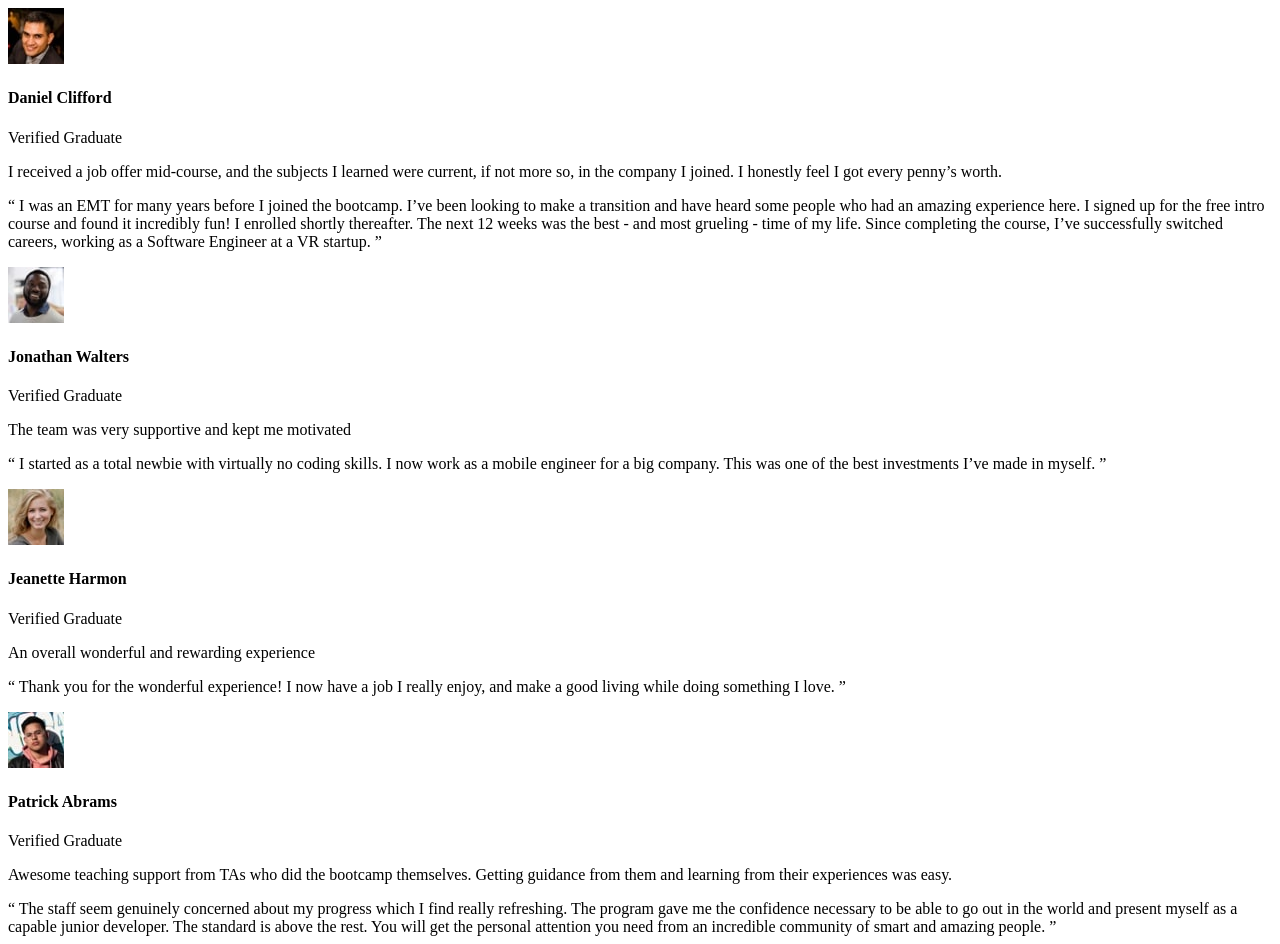
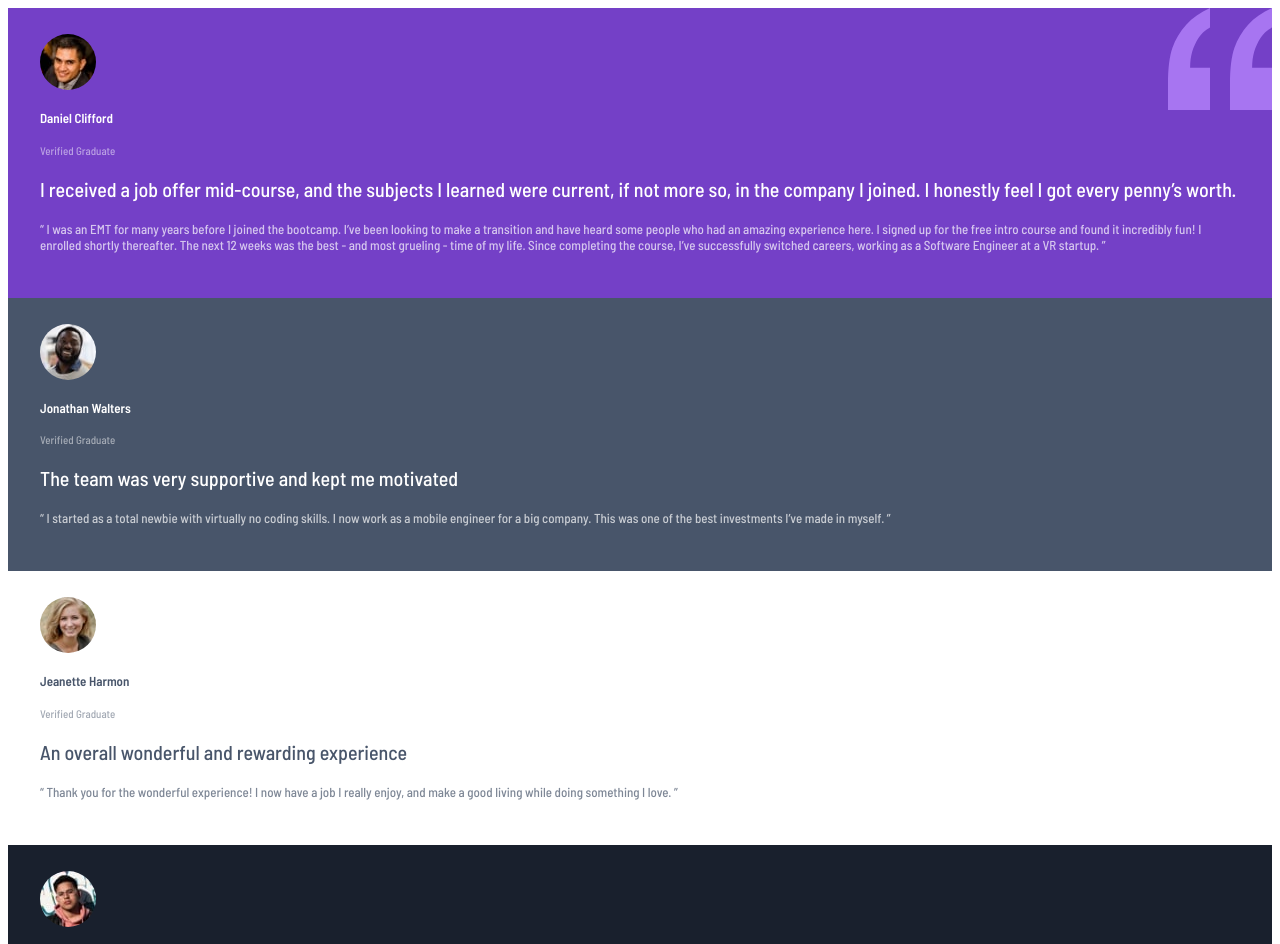
Before and after one commit to Jacoberson/testimonials-grid, a website: page index.html in a window 1280 px wide. Shown: the top 944 px of the page. Drawn offline with Linux system fonts and the light colour scheme.

Commit message:
Color cards and card text

```diff
--- a/index.html
+++ b/index.html
@@ -14,7 +14,7 @@
   </head>
   <body>
     <main>
-      <div class="testimonial-card">
+      <div class="testimonial-card purple">
         <div class="author">
           <img
             class="author-image"
@@ -30,7 +30,7 @@
             current, if not more so, in the company I joined. I honestly feel I
             got every penny&#8217;s worth.
           </p>
-          <p class="testimonial-text">
+          <p class="review">
             “ I was an EMT for many years before I joined the bootcamp.
             I&#8217;ve been looking to make a transition and have heard some
             people who had an amazing experience here. I signed up for the free
@@ -42,7 +42,7 @@
           </p>
         </div>
       </div>
-      <div class="testimonial-card">
+      <div class="testimonial-card gray">
         <div class="author">
           <img
             class="author-image"
@@ -56,14 +56,14 @@
           <p class="testimonial-title">
             The team was very supportive and kept me motivated
           </p>
-          <p class="testimonial-text">
+          <p class="review">
             “ I started as a total newbie with virtually no coding skills. I now
             work as a mobile engineer for a big company. This was one of the
             best investments I&#8217;ve made in myself. ”
           </p>
         </div>
       </div>
-      <div class="testimonial-card">
+      <div class="testimonial-card white">
         <div class="author">
           <img
             class="author-image"
@@ -77,13 +77,13 @@
           <p class="testimonial-title">
             An overall wonderful and rewarding experience
           </p>
-          <p class="testimonial-text">
+          <p class="review">
             “ Thank you for the wonderful experience! I now have a job I really
             enjoy, and make a good living while doing something I love. ”
           </p>
         </div>
       </div>
-      <div class="testimonial-card">
+      <div class="testimonial-card black">
         <div class="author">
           <img
             class="author-image"
@@ -99,7 +99,7 @@
             Getting guidance from them and learning from their experiences was
             easy.
           </p>
-          <p class="testimonial-text">
+          <p class="review">
             “ The staff seem genuinely concerned about my progress which I find
             really refreshing. The program gave me the confidence necessary to
             be able to go out in the world and present myself as a capable
@@ -109,7 +109,7 @@
           </p>
         </div>
       </div>
-      <div class="testimonial-card">
+      <div class="testimonial-card white">
         <div class="author">
           <img
             class="author-image"
@@ -123,7 +123,7 @@
           <p class="testimonial-title">
             Such a life-changing experience. Highly recommended!
           </p>
-          <p class="testimonial-text">
+          <p class="review">
             “ Before joining the bootcamp, I&#8217;ve never written a line of
             code. I needed some structure from professionals who can help me
             learn programming step by step. I was encouraged to enroll by a
--- a/sass.scss
+++ b/sass.scss
@@ -7,13 +7,61 @@ $desktop: 1440px;
 // colors
 $moderate-violet: #7440c7;
 $very-dark-grayish-blue: #48556a;
-$very-dark-blackish-blue: #1a212e;
+$very-dark-blackish-blue: #19202d;
 $white: #fff;
 $light-gray: #cfcfcf;
-$light-grayish-blue: #edf2f748;
+$light-grayish-blue: #ecf2f8;
 
 // font
 $barlow: "Barlow Semi Condensed", sans-serif;
+$description: 11px;
 $body: 13px;
+$title: 20px;
 $medium: 500;
 $semi-bold: 600;
+
+body {
+  font-family: $barlow;
+  font-size: $body;
+}
+
+.testimonial-card {
+  color: $white;
+  padding: 26px 32px 32px;
+
+  .description {
+    font-size: $description;
+    opacity: 50%;
+  }
+
+  .author-image {
+    border-radius: 50%;
+  }
+
+  .testimonial-title {
+    font-size: $title;
+  }
+
+  .review {
+    opacity: 70%;
+  }
+}
+
+.purple {
+  background-color: $moderate-violet;
+  background-image: url("./images/bg-pattern-quotation.svg");
+  background-repeat: no-repeat;
+  background-position: top right;
+}
+
+.gray {
+  background-color: $very-dark-grayish-blue;
+}
+
+.black {
+  background-color: $very-dark-blackish-blue;
+}
+
+.white {
+  color: $very-dark-grayish-blue;
+}
```
Also changed, not shown: styles.css, 1 other file.
